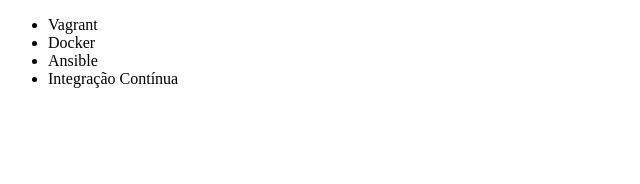
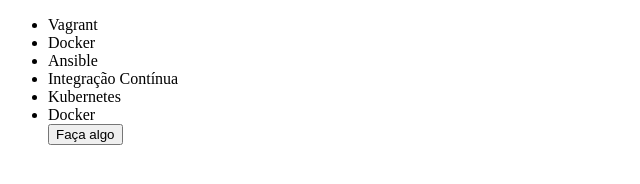
Before and after one commit to juliamsousa/alura-git-e-github, a plain HTML site: page index.html in a window 1280 px wide. Shown: the whole page, without its empty margins (0-640 px from the left). Drawn offline with Linux system fonts and the light colour scheme.

Commit message:
Adição de itens na lista e botão

```diff
--- a/index.html
+++ b/index.html
@@ -10,6 +10,9 @@
         <li>Docker</li>
         <li>Ansible</li>
         <li>Integração Contínua</li>
+        <li>Kubernetes</li>
+        <li>Docker</li>
+        <button>Faça algo</button>
     </ul>
 </body>
 </html>
```
